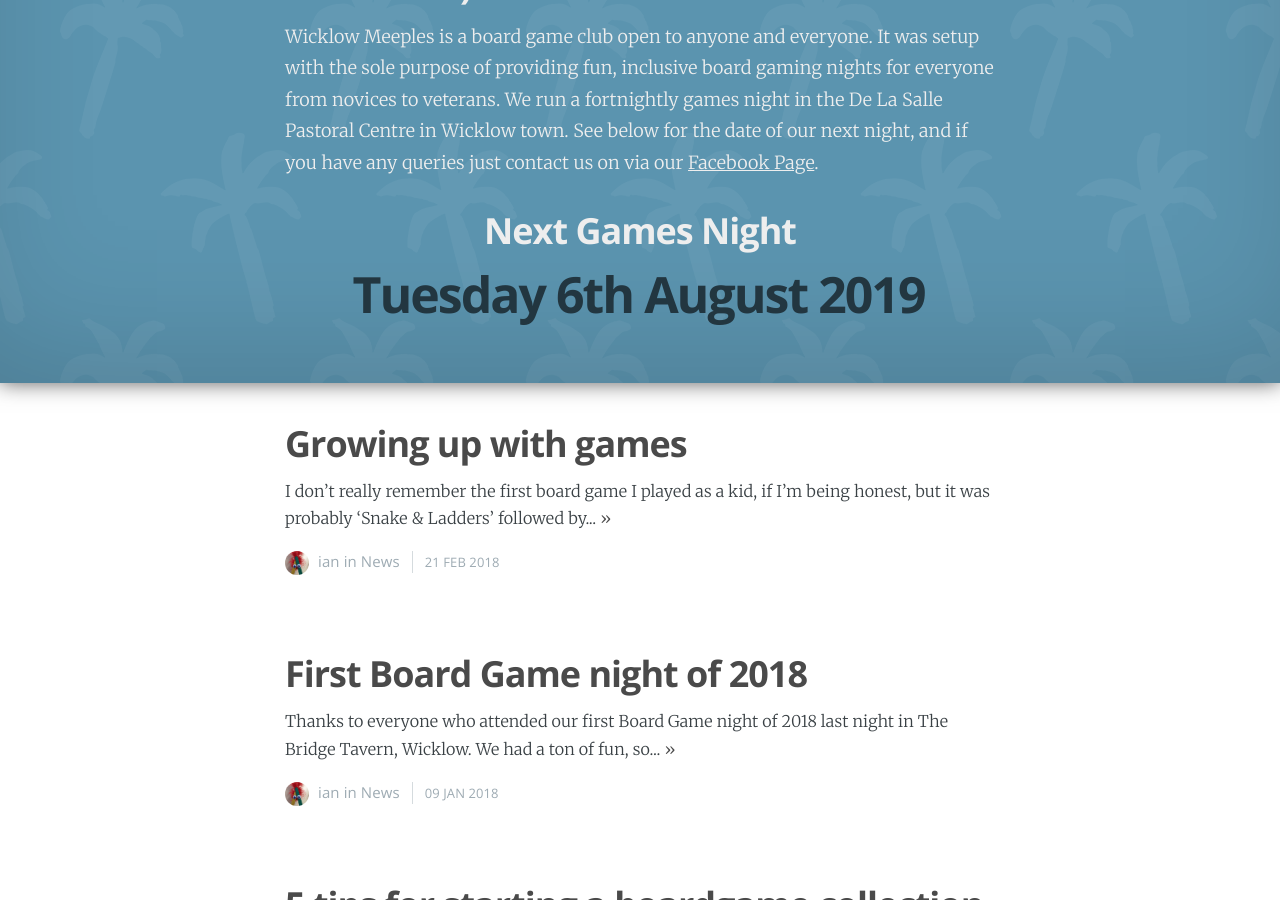
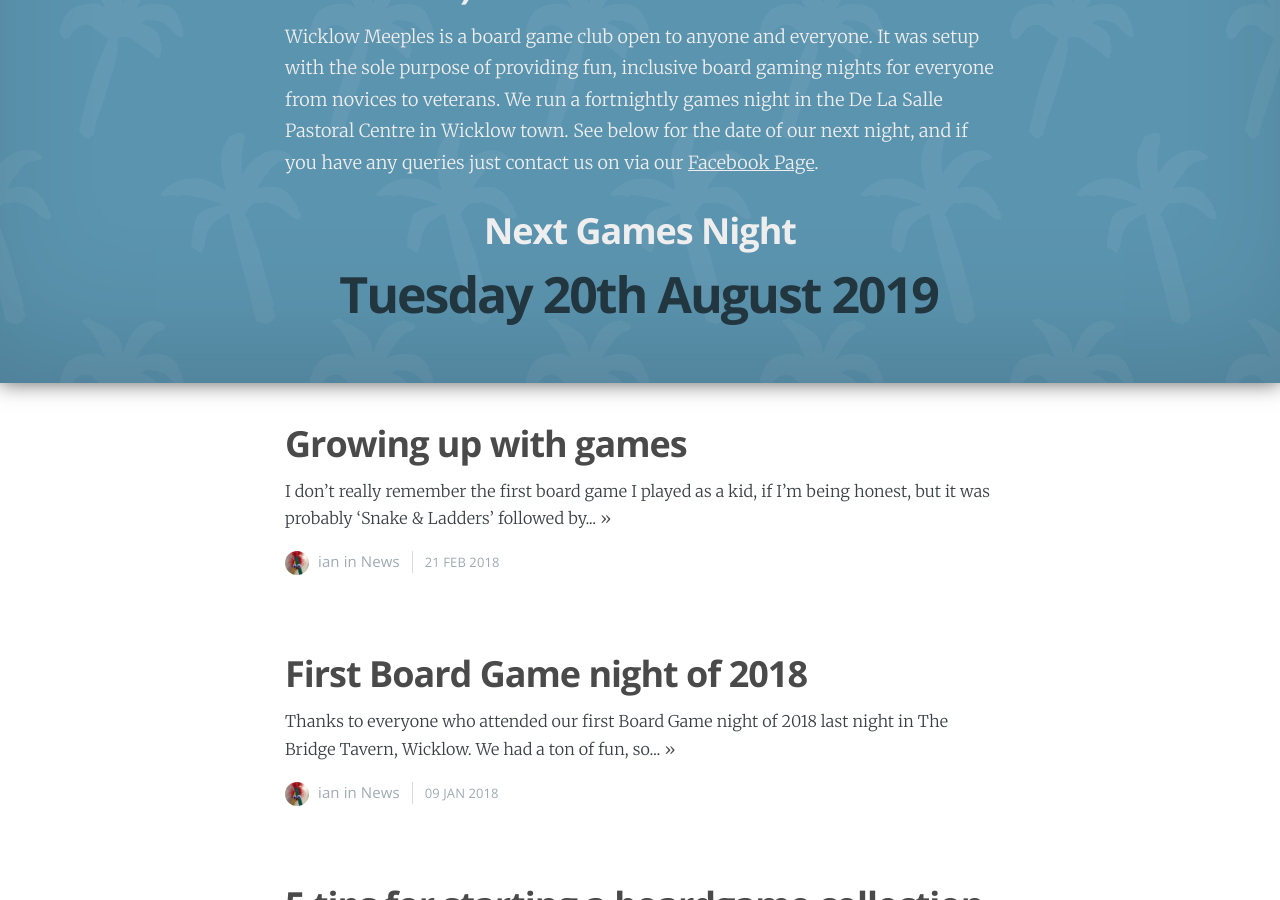
Before and after one commit to owenmcg/owenmcg.github.io, a Jekyll site: the page built from index.html, in a window 1280 px wide and 900 px high, scrolled down 1002 px. Built offline with Jekyll 4.4.1, drawn with Linux system fonts in a browser that asks for light colours; nearby versions of some CDN libraries; the list of posts is cut into pages by our own code.

Commit message:
updated the date of next night
updated the date of next night

```diff
--- a/index.html
+++ b/index.html
@@ -37,7 +37,7 @@
         <p class="post-excerpt">Wicklow Meeples is a board game club open to anyone and everyone. It was setup with the sole purpose of providing fun, inclusive board gaming nights for everyone from novices to veterans. We run a fortnightly games night in the De La Salle Pastoral Centre in Wicklow town. See below for the date of our next night, and if you have any queries just contact us on via our <a href="https://www.facebook.com/wicklowmeeples/">Facebook Page</a>.
         </p>
         <h2 class="center">Next Games Night</h2>
-        <h1 class="center">Tuesday 6th August 2019</h1>
+        <h1 class="center">Tuesday 20th August 2019</h1>
     </div>
 </div>
 <main id="content" class="content" role="main">
```
